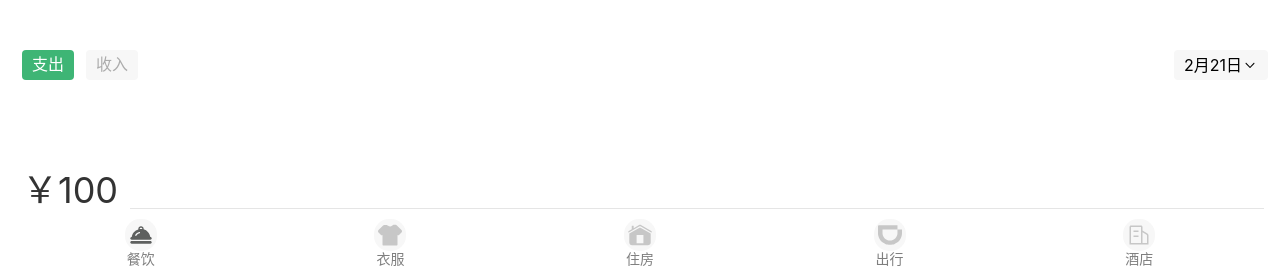
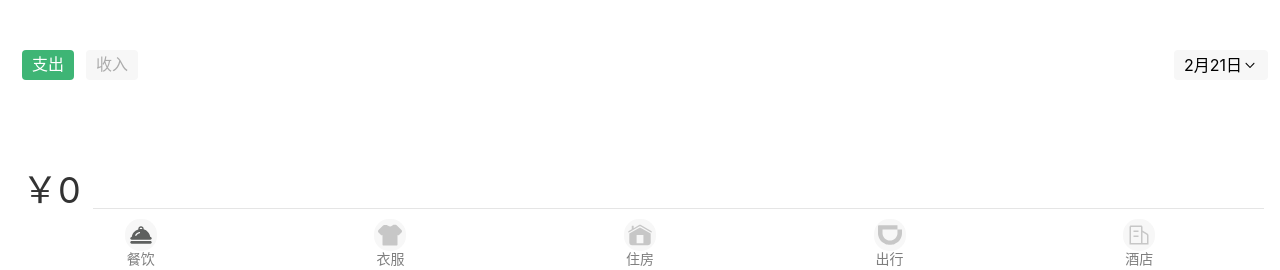
Before and after one commit to Yand-hi/Bookkeeping, a React app: page /#/money in a window 1280 px wide. Shown: the top 270 px of the page. Built offline with nearby package versions, Linux system fonts and the light colour scheme.

Commit message:
feat: Output.tsx display output

```diff
--- a/src/views/Money.tsx
+++ b/src/views/Money.tsx
@@ -5,7 +5,6 @@ import {TagsSection} from './Money/TagsSection'
 import {NoteSection} from './Money/NoteSection'
 import {CategorySection} from './Money/CategorySection'
 import {NumberPadSection} from './Money/NumberPadSection'
-import {Output} from './Money/Output'
 
 const MyLayout = styled(Layout)`
   display: flex;
@@ -17,7 +16,7 @@ const Money = () => {
   return (
     <MyLayout>
       <CategorySection/>
-      <Output/>
+
       <TagsSection/>
       <NoteSection/>
       <NumberPadSection/>
--- a/src/views/Money/NumberPadSection.tsx
+++ b/src/views/Money/NumberPadSection.tsx
@@ -1,6 +1,7 @@
 import React, {useState} from 'react'
 import styled from 'styled-components'
 import Icon from '../../components/Icon'
+import {Output} from './Output'
 
 const Wrapper = styled.section`
   display: flex;
@@ -48,13 +49,22 @@ const NumberPadSection: React.FC = () => {
       case '7':
       case '8':
       case '9':
-        console.log(text)
+        if (output === '0') {
+          setOutput(text)
+        } else {
+          setOutput(output + text)
+        }
         break
       case '.':
-        console.log(text)
+        if (output.indexOf('.') >= 0) return
+        setOutput(output + '.')
         break
       case '':
-        console.log('delete')
+        if (output.length === 1) {
+          setOutput('0')
+        } else {
+          setOutput(output.slice(0, -1))
+        }
         break
       case '确定':
         console.log(text)
@@ -65,6 +75,7 @@ const NumberPadSection: React.FC = () => {
     <Wrapper>
       <div className="pad clearfix"
            onClick={onClickButtonWrapper}>
+        <Output>{output}</Output>
         <button>1</button>
         <button>2</button>
         <button>3</button>
--- a/src/views/Money/Output.tsx
+++ b/src/views/Money/Output.tsx
@@ -12,15 +12,20 @@ const Wrapper = styled.section`
     line-height: 60px;
     text-align: right;
     padding: 0 12px;
+
+    > .number {
+      max-width: 80vw;
+      overflow: scroll;
+    }
   }
 `
 
-const Output: React.FC = () => {
+const Output: React.FC = (props) => {
   return (
     <Wrapper>
       <div className="output">
         <span>￥</span>
-        <span>100</span>
+        <span className="number">{props.children}</span>
       </div>
     </Wrapper>
   )
```
